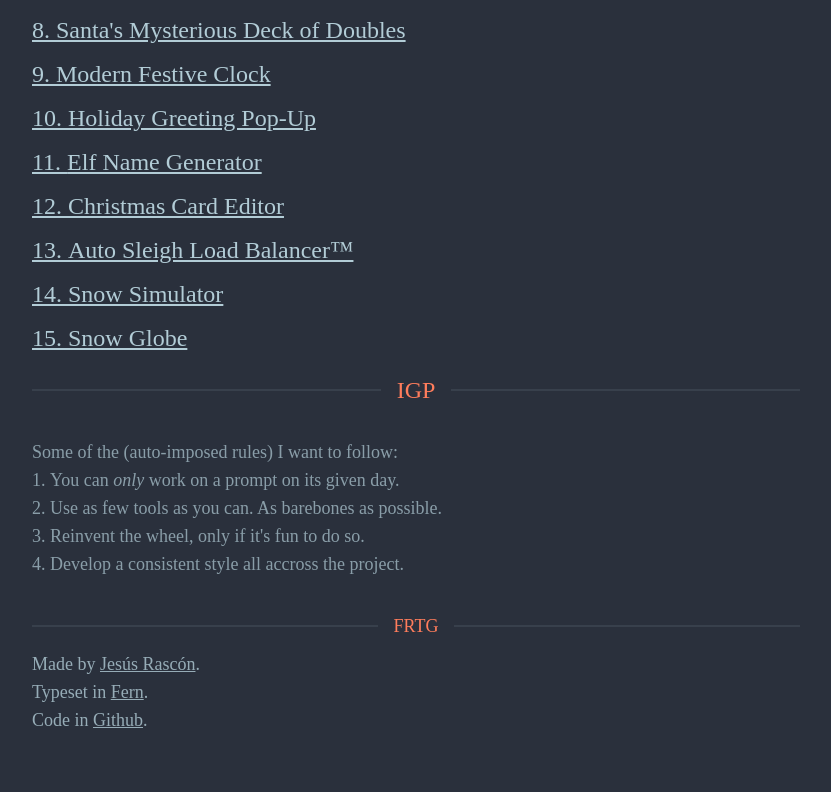
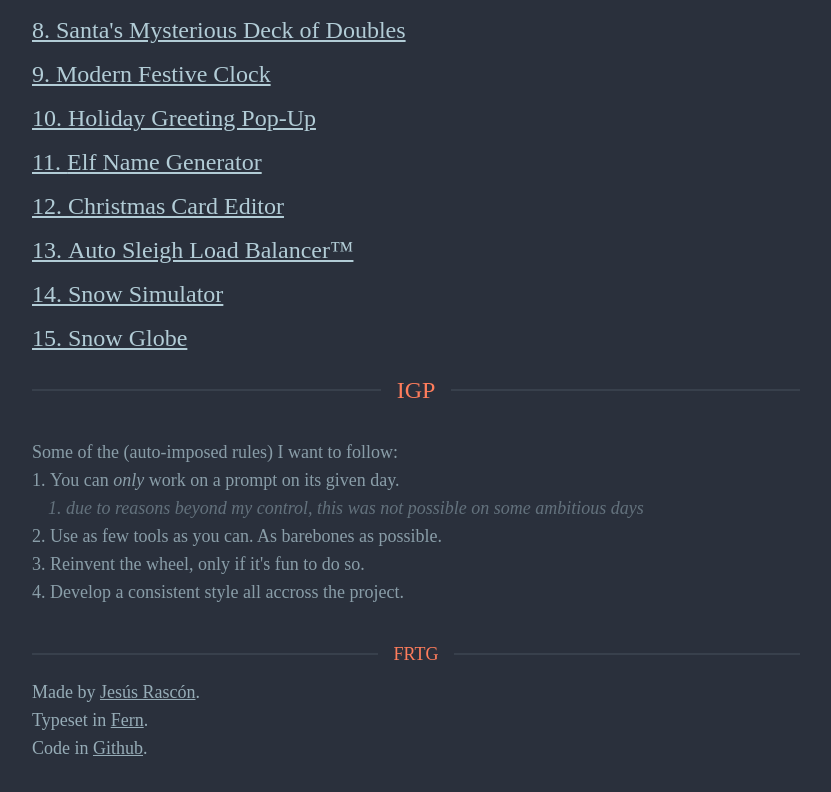
Before and after one commit to jesi-rgb/svelte-advent-code, a SvelteKit app: page / in a window 1280 px wide. Shown: the part 686-1478 px from the top of the page, without its empty margins (224-1055 px from the left). Built offline with nearby package versions, Linux system fonts and the light colour scheme; a web font is replaced by a local one.

Commit message:
add note

```diff
--- a/src/routes/+page.svelte
+++ b/src/routes/+page.svelte
@@ -48,7 +48,12 @@
 <div class="opacity-70 my-10">
 	<p>Some of the (auto-imposed rules) I want to follow:</p>
 	<ol class="list-decimal list-inside">
-		<li>You can <em>only</em> work on a prompt on its given day.</li>
+		<li>
+			You can <em>only</em> work on a prompt on its given day.
+			<ol class="list-decimal list-inside ml-4 opacity-60 italic">
+				<li>due to reasons beyond my control, this was not possible on some ambitious days</li>
+			</ol>
+		</li>
 		<li>Use as few tools as you can. As barebones as possible.</li>
 		<li>Reinvent the wheel, only if it's fun to do so.</li>
 		<li>Develop a consistent style all accross the project.</li>
```
